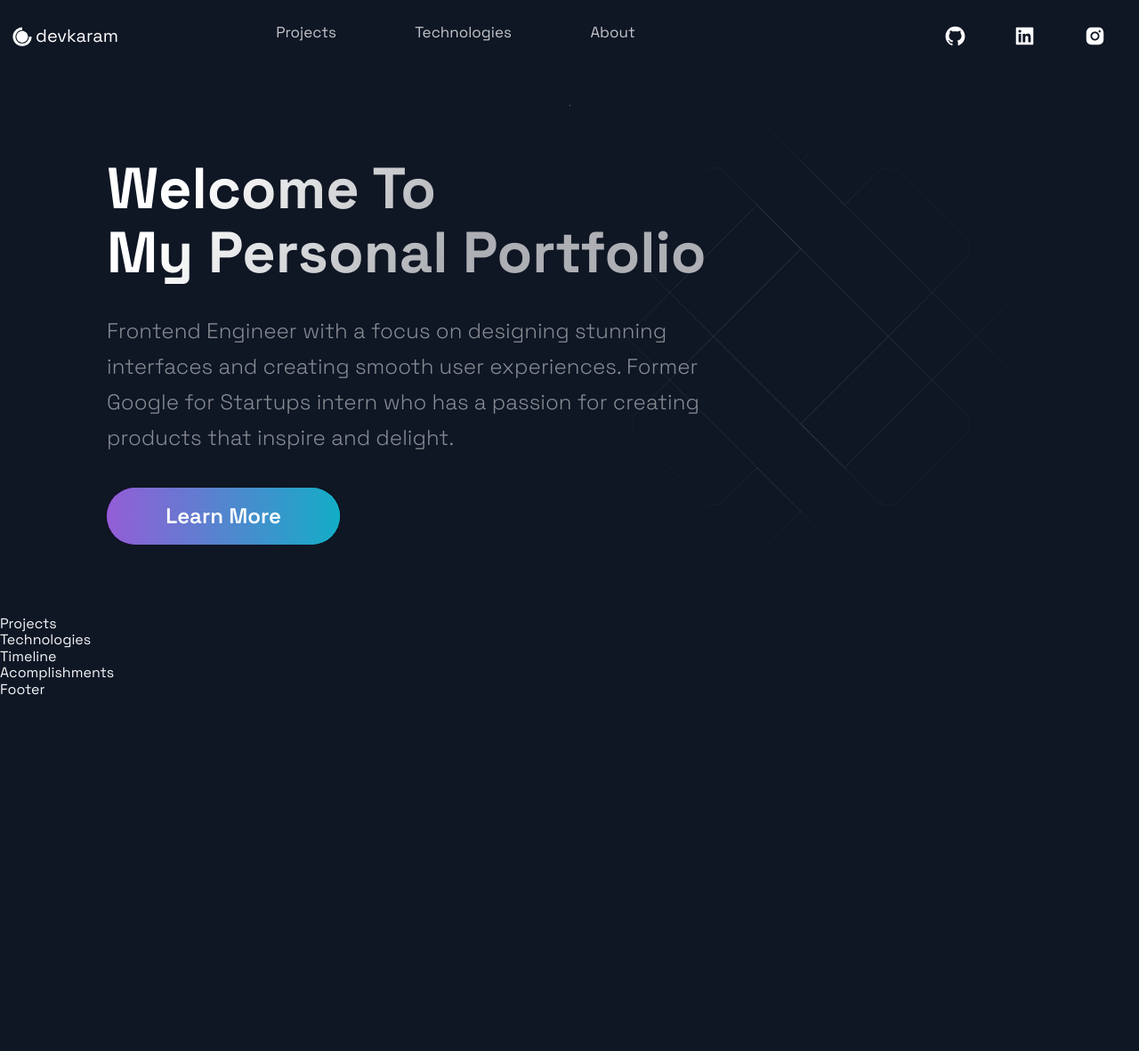
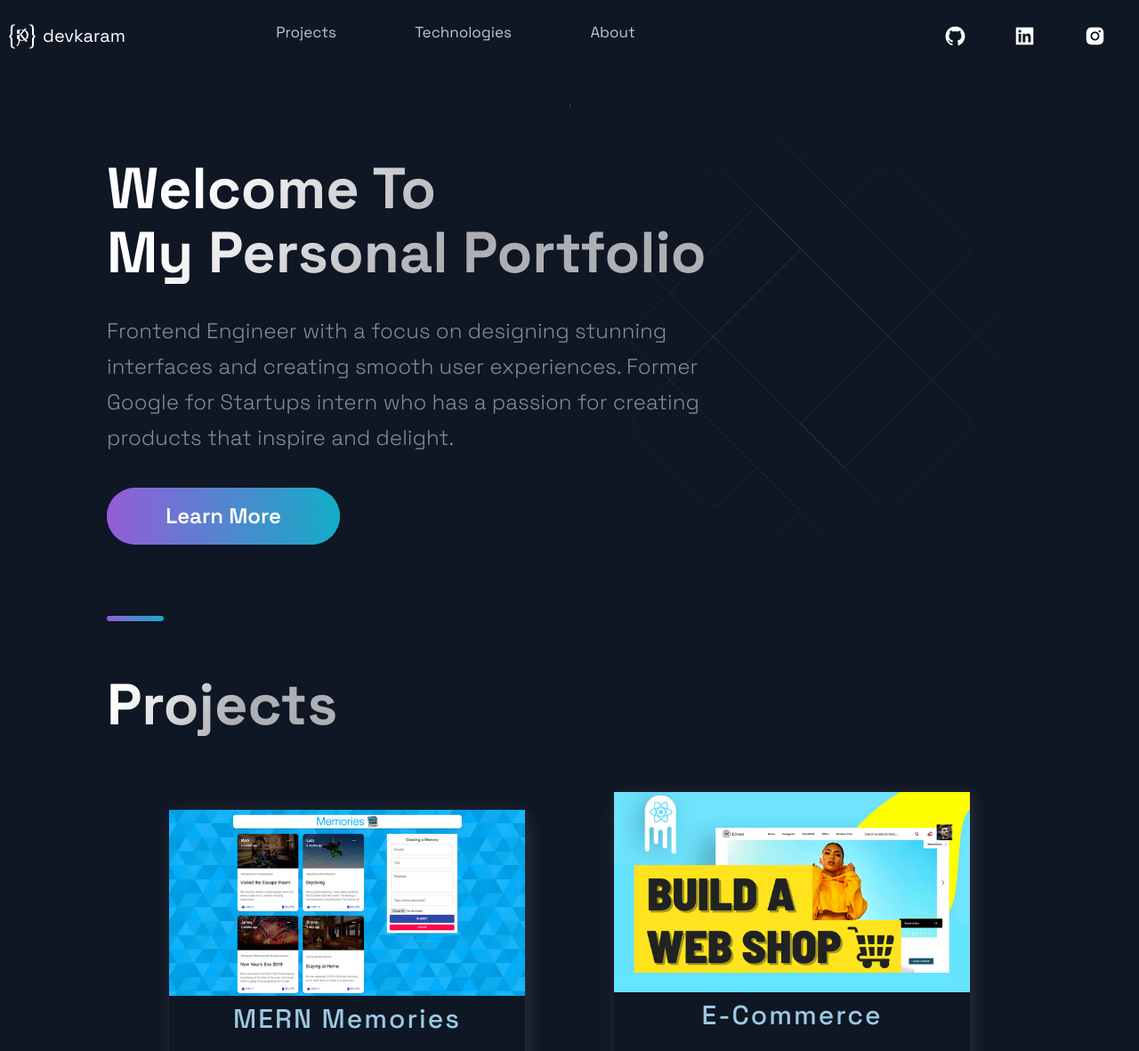
Before and after one commit to karam-zomlut/devkaram, a Next.js app: page / in a window 1280 px wide. Shown: the top 1181 px of the page at 89% size. Before the commit the page ends 800 px from the top, so only its background shows below. Built offline with nearby package versions, Linux system fonts and the light colour scheme.

Commit message:
Finish Projects

```diff
--- a/src/components/Header/Header.js
+++ b/src/components/Header/Header.js
@@ -10,7 +10,11 @@
     <Div1>
       <Link href="/">
         <a style={{ display: "flex", alignItems: "center", color: "white" }}>
-          <DiCssdeck size="3rem" /> <Span>devkaram</Span>
+          <img
+            src="/images/logo.svg"
+            alt="logo"
+            style={{ width: '3rem', height: '3rem', marginRight: '.8rem' }}
+          /> <Span>devkaram</Span>
         </a>
       </Link>
     </Div1>
--- a/src/components/Projects/Projects.js
+++ b/src/components/Projects/Projects.js
@@ -5,9 +5,42 @@
 import { projects } from '../../constants/constants';
 
 const Projects = () => (
-  <div>
-    Projects
-  </div>
+  <Section nopadding id='projects'>
+    <SectionDivider />
+    <SectionTitle main>
+      Projects
+    </SectionTitle>
+    <GridContainer>
+      {
+        projects.map(({ id, image, title, description, tags, source, visit }) => (
+          <BlogCard key={id}>
+            <Img src={image} />
+            <TitleContent>
+              <HeaderThree title>{title}</HeaderThree>
+            </TitleContent>
+            <Hr />
+            <CardInfo>
+              {description}
+            </CardInfo>
+            <div>
+              <TitleContent>Stack</TitleContent>
+              <TagList>
+                {
+                  tags.map((tag, i) => (
+                    <Tag key={i}>{tag}</Tag>
+                  ))
+                }
+              </TagList>
+            </div>
+            <UtilityList>
+              <ExternalLinks href={visit}>Code</ExternalLinks>
+              <ExternalLinks href={source}>Source</ExternalLinks>
+            </UtilityList>
+          </BlogCard>
+        ))
+      }
+    </GridContainer>
+  </Section>
 );
 
 export default Projects;
--- a/src/pages/_document.js
+++ b/src/pages/_document.js
@@ -31,6 +31,11 @@
     return (
       <Html lang='en-GB'>
         <Head>
+          <title>Dev Karam</title>
+          <meta name='description' content='Dev Karam Portfolio' />
+          <meta name='keywords' content='Dev Karam, Portfolio, Developer' />
+          <meta name='author' content='Dev Karam' />
+          <link rel='icon' href='/images/logo.svg' />
           <link href="https://fonts.googleapis.com/css2?family=Space+Grotesk:wght@300;400;500;600;700&display=swap" rel="stylesheet"/>
         </Head>
         <body>
```
